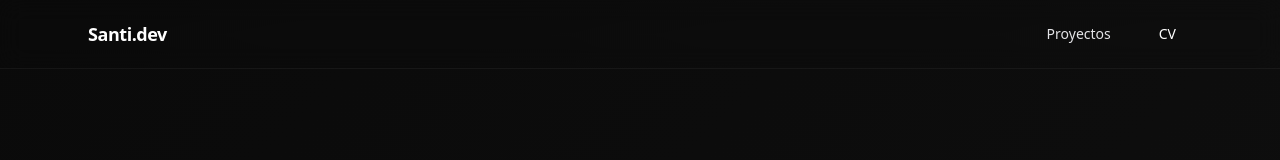
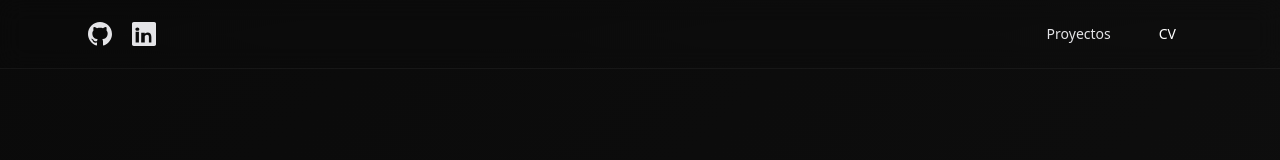
Before and after one commit to Santibouvet/Portfolio-Santino-Bouvet, a Next.js app: page / in a window 1280 px wide. Shown: the top 160 px of the page. Built offline with nearby package versions, Linux system fonts and the light colour scheme.

Commit message:
agrego redirects a mi linkedin y mi github

```diff
--- a/src/app/page.tsx
+++ b/src/app/page.tsx
@@ -46,7 +46,7 @@ export default function Home() {
       {/* Footer */}
       <section className="border-t border-white/5 bg-bg-card/50 mt-20 py-12 px-6">
         <div className="max-w-6xl mx-auto text-center text-text-muted">
-          <p>© 2026 Santino Bouvet. Todos los derechos reservados.</p>
+          <p>© 2026 Santino Bouvet.</p>
         </div>
       </section>
     </main>
--- a/src/components/Navbar.tsx
+++ b/src/components/Navbar.tsx
@@ -2,9 +2,30 @@ export default function Navbar() {
   return (
     <nav className="fixed top-0 w-full backdrop-blur-md bg-bg-dark/80 border-b border-white/5 z-50">
       <div className="max-w-6xl mx-auto px-6 py-4 flex justify-between items-center">
-        <h1 className="text-lg font-bold text-white tracking-tight">
-          Santi<span className="text-primary">.dev</span>
-        </h1>
+        <div className="flex gap-5 items-center">
+          <a
+            href="https://github.com/Santibouvet"
+            target="_blank"
+            rel="noopener noreferrer"
+            className="text-text-muted hover:text-white transition-colors duration-300"
+            aria-label="GitHub"
+          >
+            <svg className="w-6 h-6" fill="currentColor" viewBox="0 0 24 24">
+              <path d="M12 0c-6.626 0-12 5.373-12 12 0 5.302 3.438 9.8 8.207 11.387.599.111.793-.261.793-.577v-2.234c-3.338.726-4.033-1.416-4.033-1.416-.546-1.387-1.333-1.756-1.333-1.756-1.089-.745.083-.729.083-.729 1.205.084 1.839 1.237 1.839 1.237 1.07 1.834 2.807 1.304 3.492.997.107-.775.418-1.305.762-1.604-2.665-.305-5.467-1.334-5.467-5.931 0-1.311.469-2.381 1.236-3.221-.124-.303-.535-1.524.117-3.176 0 0 1.008-.322 3.301 1.23.957-.266 1.983-.399 3.003-.404 1.02.005 2.047.138 3.006.404 2.291-1.552 3.297-1.23 3.297-1.23.653 1.653.242 2.874.118 3.176.77.84 1.235 1.911 1.235 3.221 0 4.609-2.807 5.624-5.479 5.921.43.372.823 1.102.823 2.222v 3.293c0 .319.192.694.801.576 4.765-1.589 8.199-6.086 8.199-11.386 0-6.627-5.373-12-12-12z"/>
+            </svg>
+          </a>
+          <a
+            href="https://www.linkedin.com/in/santino-bouvet-7b9304293/"
+            target="_blank"
+            rel="noopener noreferrer"
+            className="text-text-muted hover:text-white transition-colors duration-300"
+            aria-label="LinkedIn"
+          >
+            <svg className="w-6 h-6" fill="currentColor" viewBox="0 0 24 24">
+              <path d="M20.447 20.452h-3.554v-5.569c0-1.328-.475-2.236-1.986-2.236-1.081 0-1.722.731-2.004 1.438-.103.249-.129.597-.129.946v5.421h-3.554s.047-8.789 0-9.707h3.554v1.375c.427-.659 1.191-1.599 2.898-1.599 2.117 0 3.704 1.385 3.704 4.362v5.569zM5.337 8.855c-1.144 0-1.915-.759-1.915-1.71 0-.956.771-1.71 1.958-1.71 1.187 0 1.915.754 1.94 1.71 0 .951-.753 1.71-1.983 1.71zm1.581 11.597H3.635V9.645h3.283v10.807zM22.225 0H1.771C.792 0 0 .774 0 1.729v20.542C0 23.227.792 24 1.771 24h20.451C23.2 24 24 23.227 24 22.271V1.729C24 .774 23.2 0 22.225 0z"/>
+            </svg>
+          </a>
+        </div>
         <div className="flex gap-8 items-center">
           <a href="#proyectos" className="text-sm text-text-muted hover:text-white transition-colors duration-300">
             Proyectos
```
